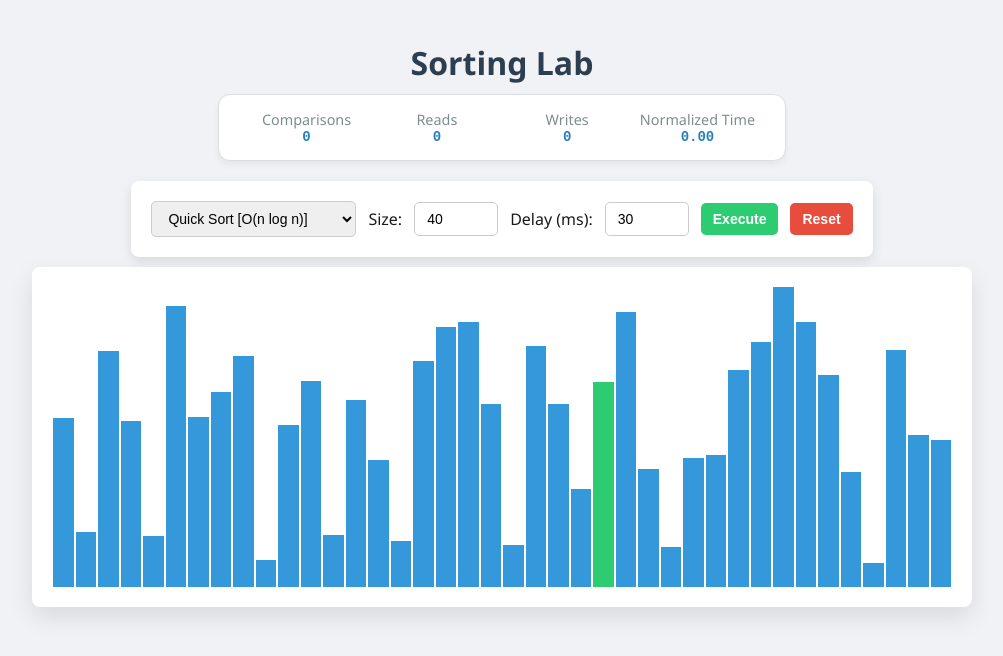
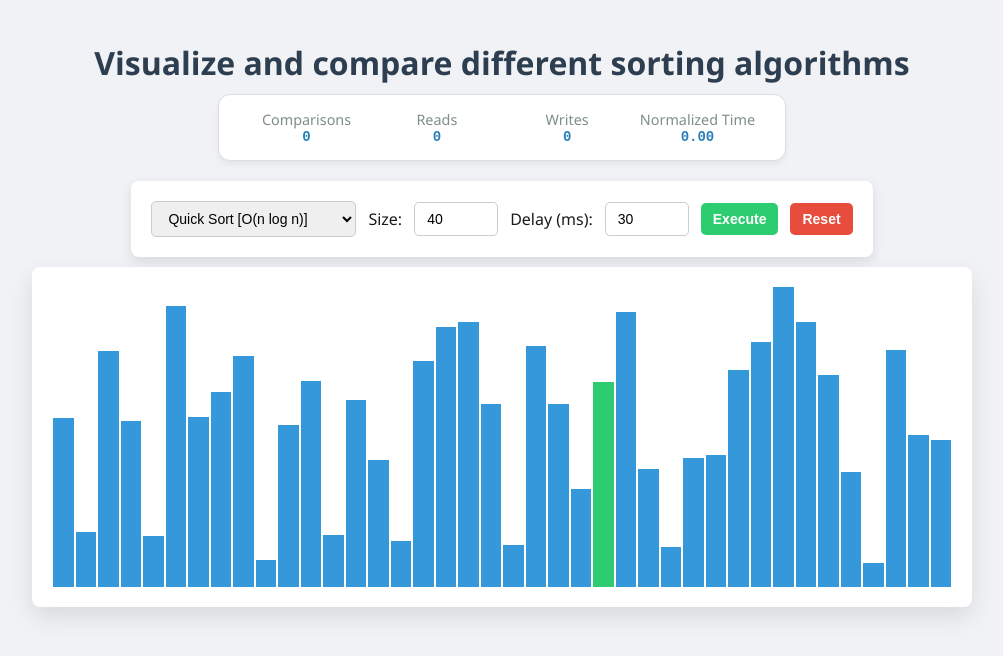
Before and after one commit to EmanueleUniroma2/VisualizeSortingAlgoritms, a plain HTML site: page index.html in a window 1280 px wide. Shown: the whole page, without its empty margins (138-1141 px from the left). Drawn offline with Linux system fonts and the light colour scheme.

Commit message:
Update index.html

```diff
--- a/index.html
+++ b/index.html
@@ -70,7 +70,7 @@
     </style>
 </head>
 <body>
-    <h1>Sorting Lab</h1>
+    <h1>Visualize and compare different sorting algorithms</h1>
 
     <div class="stats-container">
         <div class="stat-item">Comparisons<span id="stat-comp" class="stat-value">0</span></div>
```
